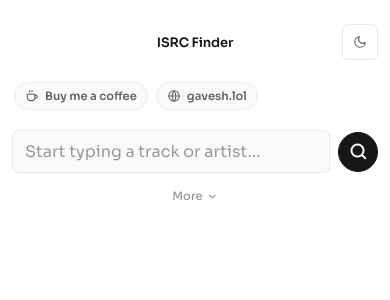
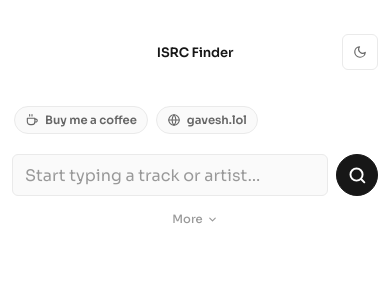
Before and after one commit to gavesh-uhh/isrc-finder-ig, a Next.js app: page / in a window 390 px wide. Shown: the top 300 px of the page. Built offline with nearby package versions, Linux system fonts and the light colour scheme.

Commit message:
updated. center brand title, control height token, error clear button

```diff
--- a/app/globals.css
+++ b/app/globals.css
@@ -11,10 +11,8 @@
   --success: #46a758;
   --success-bg: rgba(70, 167, 88, 0.12);
   --error: #e5484d;
+  --error-bg: rgba(229, 72, 77, 0.12);
   --radius: 6px;
-  /* Single source of truth for the search row: the input and the submit
-     button both resolve to this height, and the button is a square (width
-     == height) so the two can never drift apart. */
   --control-h: 42px;
   --save-size: 1.875rem;
   --font: var(--font-sora), "Sora", ui-sans-serif, system-ui, -apple-system, sans-serif;
@@ -97,9 +95,11 @@ button {
 }
 
 header {
+  position: relative;
   display: flex;
   align-items: center;
-  justify-content: space-between;
+  justify-content: flex-end;
+  padding: 10px 0 14px;
   margin-bottom: 0.5rem;
 }
 
@@ -152,9 +152,13 @@ header {
 }
 
 .brand {
+  position: absolute;
+  left: 50%;
+  transform: translateX(-50%);
   font-size: 13px;
   font-weight: 600;
   letter-spacing: -0.01em;
+  white-space: nowrap;
 }
 
 .sr-only {
@@ -215,10 +219,10 @@ form {
   align-items: center;
   justify-content: center;
   flex: 0 0 auto;
-  width: 40px;
-  height: 40px;
-  min-width: 40px;
-  min-height: 40px;
+  width: var(--control-h);
+  height: var(--control-h);
+  min-width: var(--control-h);
+  min-height: var(--control-h);
   padding: 0;
   border: 1px solid var(--border);
   border-radius: 50%;
@@ -267,7 +271,9 @@ input[type="text"] {
 
 .main-field input[type="text"] {
   flex: 1;
-  min-height: 42px;
+  height: var(--control-h);
+  min-height: var(--control-h);
+  padding: 0 12px;
 }
 
 input[type="text"]::placeholder {
@@ -535,15 +541,15 @@ input[type="text"]:focus-visible {
   border: 1px solid transparent;
   border-radius: 50%;
   background: transparent;
-  color: var(--text-dimmer);
+  color: var(--error);
   cursor: pointer;
   transition: color 0.15s, background 0.15s, border-color 0.15s;
 }
 
 .clear-btn:hover {
-  border-color: var(--border);
-  background: var(--surface-2);
-  color: var(--text);
+  border-color: var(--error);
+  background: var(--error-bg);
+  color: var(--error);
 }
 
 .clear-btn:focus-visible {
@@ -570,10 +576,10 @@ button[type="submit"] {
   font-family: var(--font);
   font-size: 14px;
   font-weight: 600;
-  width: 40px;
-  height: 40px;
-  min-width: 40px;
-  min-height: 40px;
+  width: var(--control-h);
+  height: var(--control-h);
+  min-width: var(--control-h);
+  min-height: var(--control-h);
   padding: 0;
   border-radius: 50%;
   cursor: pointer;
@@ -1085,15 +1091,6 @@ button[type="submit"]:focus-visible {
 
   header {
     margin-bottom: 22px;
-    position: relative;
-    justify-content: flex-end;
-  }
-
-  .brand {
-    position: absolute;
-    left: 50%;
-    transform: translateX(-50%);
-    white-space: nowrap;
   }
 
   .theme-toggle {
@@ -1106,17 +1103,17 @@ button[type="submit"]:focus-visible {
   }
 
   input[type="text"] {
-    min-height: 42px;
+    min-height: var(--control-h);
     font-size: 16px;
     padding: 10px 12px;
   }
 
   .icon-btn,
   button[type="submit"] {
-    width: 40px;
-    height: 40px;
-    min-width: 40px;
-    min-height: 40px;
+    width: var(--control-h);
+    height: var(--control-h);
+    min-width: var(--control-h);
+    min-height: var(--control-h);
   }
 
   .search-icon {
@@ -1239,11 +1236,6 @@ button[type="submit"]:focus-visible {
     gap: 4px;
   }
 
-  button[type="submit"] {
-    padding-left: 10px;
-    padding-right: 10px;
-  }
-
   .suggest-hint {
     display: none;
   }
```
